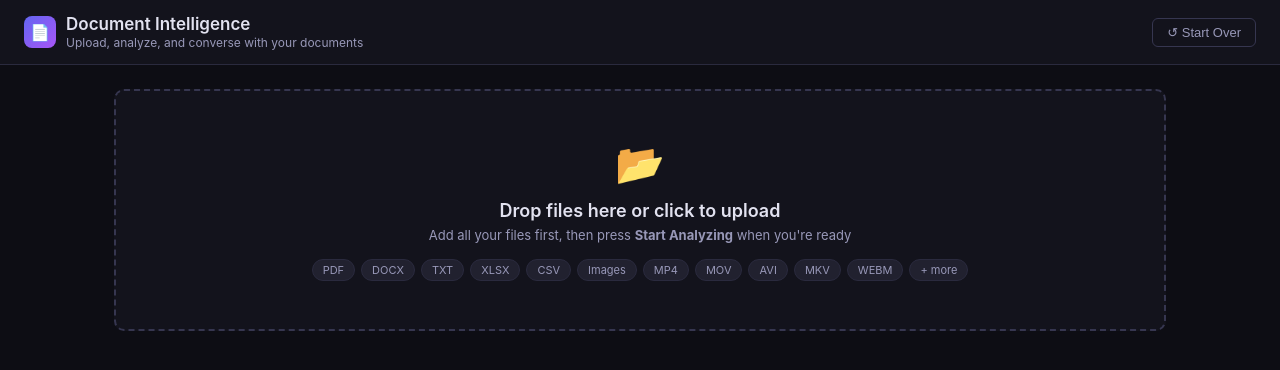
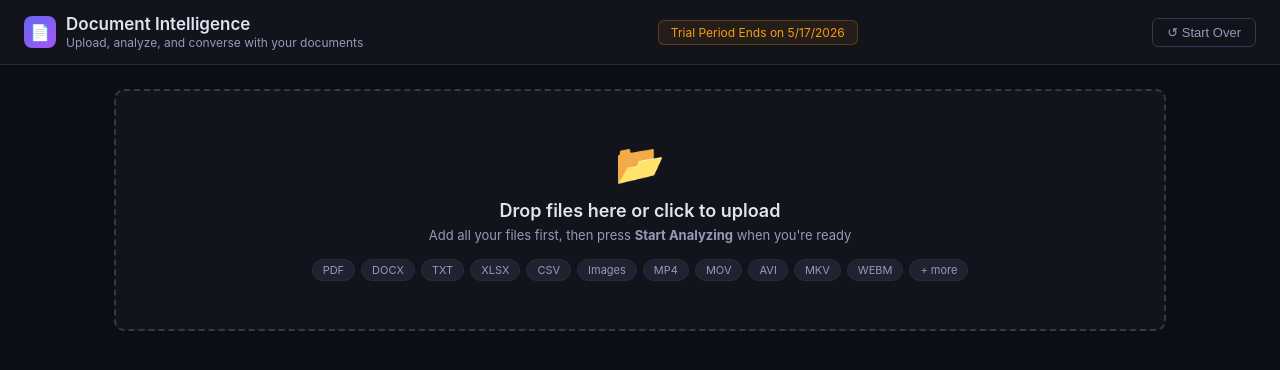
Before and after one commit to Damonmari/doc-review-tool, a website: page public/index.html in a window 1280 px wide. Drawn offline with Linux system fonts and the light colour scheme.

Commit message:
Add trial period expiry notice to header

```diff
--- a/public/index.html
+++ b/public/index.html
@@ -248,6 +248,7 @@
       <div class="header-sub">Upload, analyze, and converse with your documents</div>
     </div>
   </div>
+  <div style="font-size:12px; color:var(--amber); background:rgba(245,158,11,0.08); border:1px solid rgba(245,158,11,0.25); border-radius:var(--radius-sm); padding:4px 12px; white-space:nowrap;">Trial Period Ends on 5/17/2026</div>
   <button class="btn-reset" onclick="resetSession()">↺ Start Over</button>
 </div>
 
```
